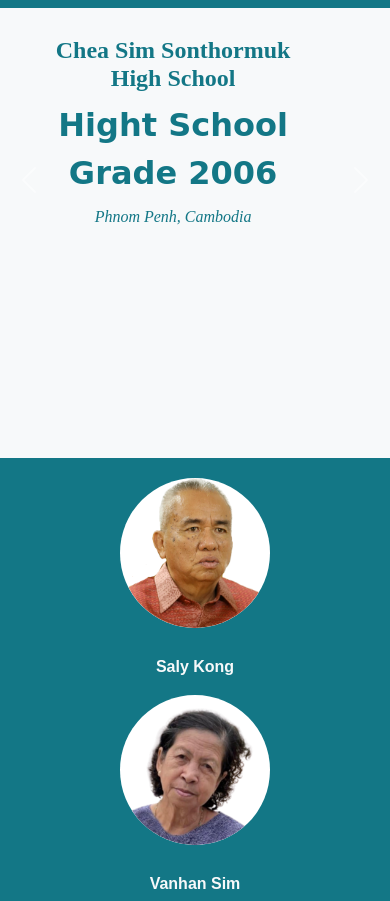
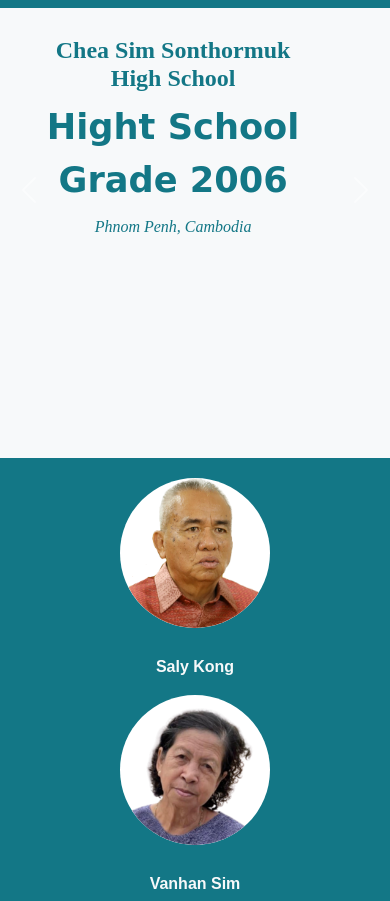
Before and after one commit to pichborithk/About-Me, a plain HTML site: page index.html in a window 390 px wide. Shown: the part 1772-2673 px from the top of the page. Drawn offline with nearby package versions, Linux system fonts and the light colour scheme; a web font is replaced by a local one.

Commit message:
font size responsive

```diff
--- a/style.css
+++ b/style.css
@@ -213,9 +213,3 @@ a:active {
     font-size: 2.2rem;
   }
 }
-
-@media (max-width: 421px) {
-  h2 {
-    font-size: 2rem;
-  }
-}
```
